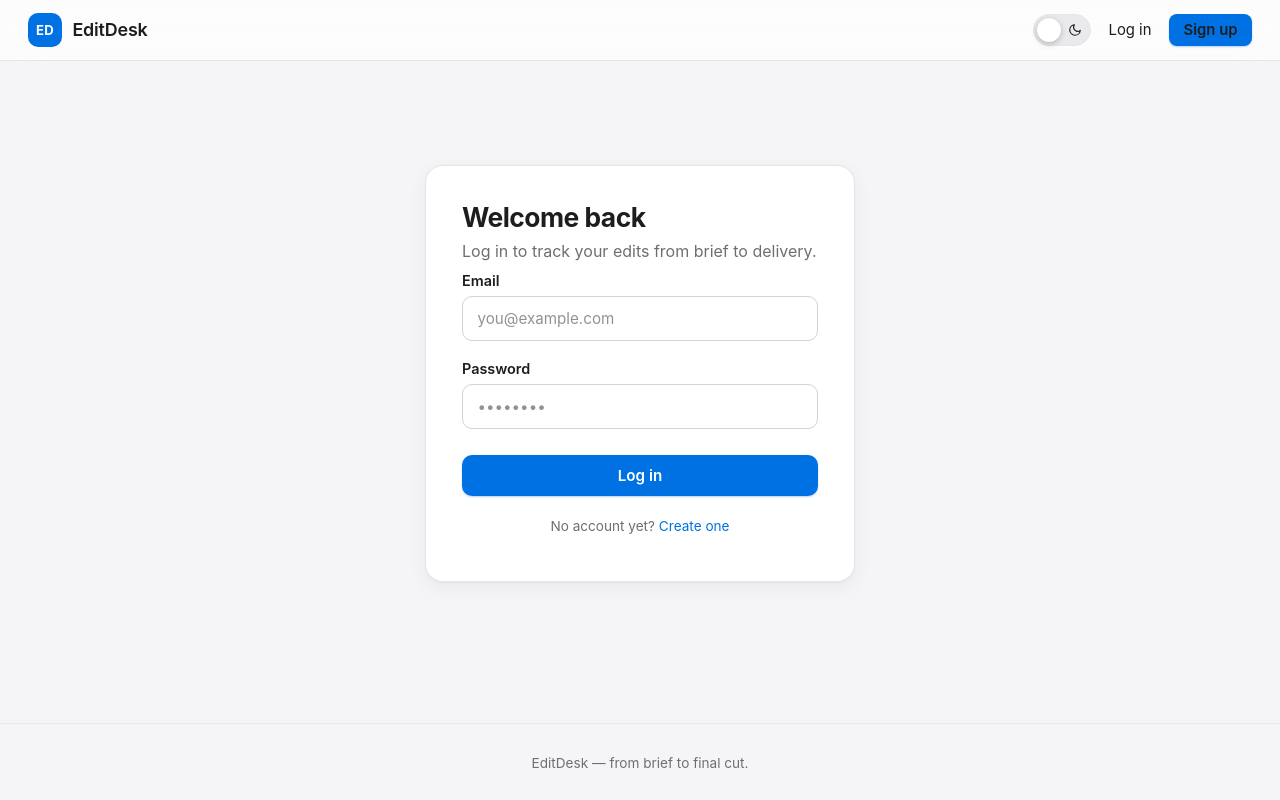
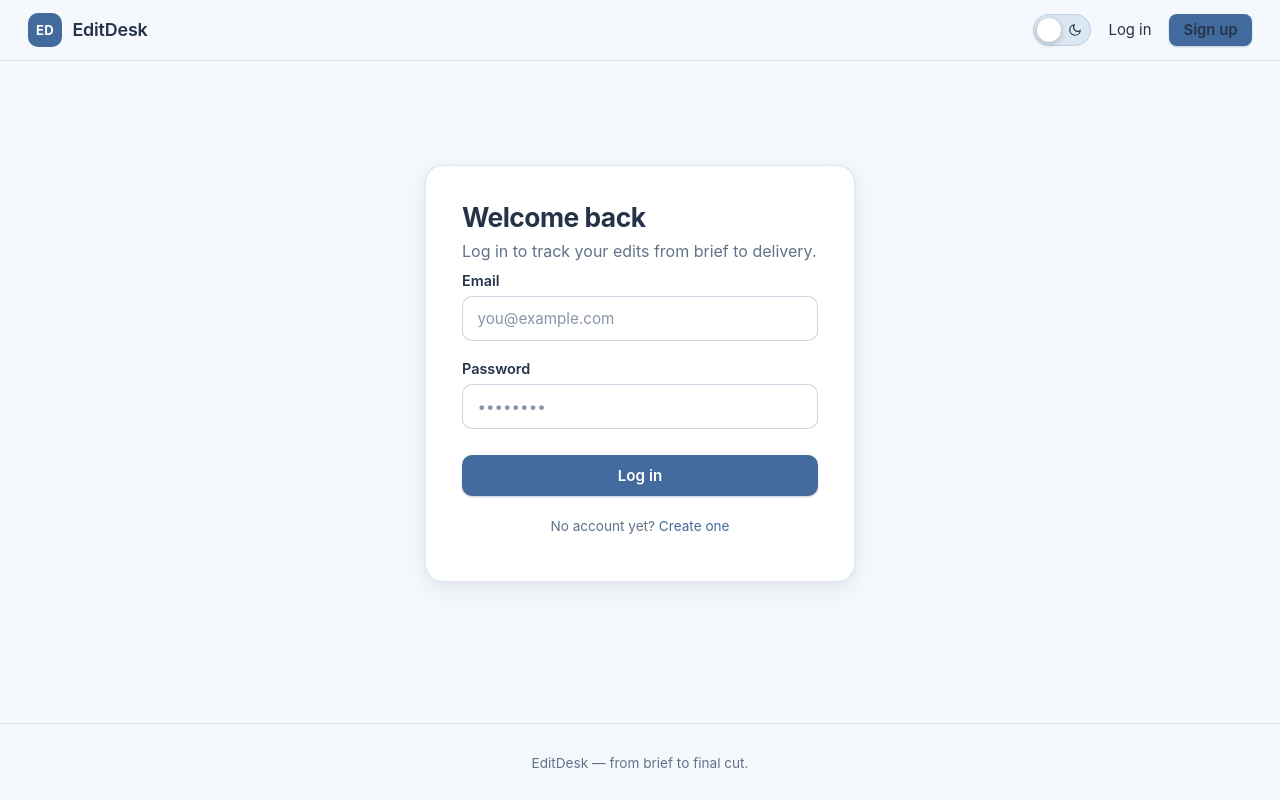
Before and after one commit to AteebAH96/editdesk, a React (Vite) app in the folder client/: page /login in a window 1280 px wide. Built offline with nearby package versions, Linux system fonts and the light colour scheme; no server answers.

Commit message:
Re-theme EditDesk to portfolio Powder Blue theme

```diff
--- a/client/src/styles.css
+++ b/client/src/styles.css
@@ -1,66 +1,66 @@
 /* EditDesk — Clean Minimal (Apple-inspired). Hand-written CSS, no frameworks. */
 
 :root {
-  /* Light theme (default) */
-  --bg: #f5f5f7;
+  /* Light theme (default) — Powder Blue */
+  --bg: #f5f8fc;
   --bg-elevated: #ffffff;
   --surface: #ffffff;
-  --surface-hover: #f5f5f7;
-  --border: #e5e5ea;
-  --border-strong: #d2d2d7;
-  --text: #1d1d1f;
-  --muted: #6e6e73;
-  --accent: #0071e3;
-  --accent-hover: #0077ed;
-  --accent-soft: rgba(0, 113, 227, 0.07);
-  --accent-ring: rgba(0, 113, 227, 0.16);
+  --surface-hover: #edf4fb;
+  --border: rgba(66, 106, 156, 0.16);
+  --border-strong: rgba(66, 106, 156, 0.28);
+  --text: #253349;
+  --muted: #61728a;
+  --accent: #426a9c;
+  --accent-hover: #3b6593;
+  --accent-soft: rgba(66, 106, 156, 0.08);
+  --accent-ring: rgba(66, 106, 156, 0.18);
   --success-bg: #e7f6ec;
   --success: #1d8127;
   --warning-bg: #fef3e0;
   --warning: #9a6200;
   --info-bg: #e8f1fe;
-  --info: #0060cc;
+  --info: #3b6593;
   --review-bg: #f1eafb;
   --review: #7a3fd1;
   --danger-bg: #fdecea;
   --danger: #d70015;
   --danger-text: #d70015;
-  --navbar-bg: rgba(255, 255, 255, 0.72);
-  --shadow-card: 0 1px 2px rgba(0, 0, 0, 0.04), 0 6px 20px rgba(0, 0, 0, 0.05);
-  --shadow-card-hover: 0 2px 6px rgba(0, 0, 0, 0.05), 0 14px 34px rgba(0, 0, 0, 0.09);
-  --shadow-btn: 0 1px 2px rgba(0, 90, 200, 0.28);
+  --navbar-bg: rgba(245, 248, 252, 0.78);
+  --shadow-card: 0 2px 8px rgba(37, 51, 73, 0.05), 0 8px 24px rgba(37, 51, 73, 0.07);
+  --shadow-card-hover: 0 2px 6px rgba(37, 51, 73, 0.06), 0 14px 34px rgba(37, 51, 73, 0.10);
+  --shadow-btn: 0 1px 2px rgba(66, 106, 156, 0.35);
   --radius: 14px;
   --radius-lg: 18px;
   --font: -apple-system, BlinkMacSystemFont, "SF Pro Display", "SF Pro Text", Inter, "Segoe UI", system-ui, sans-serif;
 }
 
-/* Dark theme — activated via data-theme="dark" on <html> */
+/* Dark theme — "slate night", activated via data-theme="dark" on <html> */
 [data-theme="dark"] {
-  --bg: #1d1d1f;
-  --bg-elevated: #2d2d2f;
-  --surface: #2d2d2f;
-  --surface-hover: #3a3a3c;
-  --border: #3a3a3c;
-  --border-strong: #48484a;
-  --text: #f5f5f7;
-  --muted: #98989d;
-  --accent: #0a84ff;
-  --accent-hover: #409cff;
-  --accent-soft: rgba(10, 132, 255, 0.13);
-  --accent-ring: rgba(10, 132, 255, 0.28);
+  --bg: #111b29;
+  --bg-elevated: #1e2e42;
+  --surface: #1e2e42;
+  --surface-hover: #273a50;
+  --border: rgba(155, 191, 227, 0.18);
+  --border-strong: rgba(155, 191, 227, 0.3);
+  --text: #edf4fc;
+  --muted: #9aadc4;
+  --accent: #9bbfe3;
+  --accent-hover: #8eb8e5;
+  --accent-soft: rgba(155, 191, 227, 0.12);
+  --accent-ring: rgba(155, 191, 227, 0.28);
   --success-bg: rgba(48, 209, 88, 0.14);
   --success: #30d158;
   --warning-bg: rgba(255, 159, 10, 0.14);
   --warning: #ff9f0a;
-  --info-bg: rgba(10, 132, 255, 0.14);
-  --info: #64b5ff;
+  --info-bg: rgba(142, 184, 229, 0.14);
+  --info: #8eb8e5;
   --review-bg: rgba(191, 90, 242, 0.14);
   --review: #bf5af2;
   --danger-bg: rgba(255, 69, 58, 0.12);
   --danger: #ff6961;
   --danger-text: #ff6961;
-  --navbar-bg: rgba(29, 29, 31, 0.72);
-  --shadow-card: 0 1px 2px rgba(0, 0, 0, 0.35), 0 8px 24px rgba(0, 0, 0, 0.3);
+  --navbar-bg: rgba(17, 27, 41, 0.78);
+  --shadow-card: 0 2px 8px rgba(0, 0, 0, 0.25), 0 8px 24px rgba(0, 0, 0, 0.3);
   --shadow-card-hover: 0 2px 6px rgba(0, 0, 0, 0.4), 0 16px 40px rgba(0, 0, 0, 0.38);
   --shadow-btn: 0 1px 2px rgba(0, 0, 0, 0.45);
 }
@@ -203,7 +203,7 @@ p { margin: 0.45rem 0; line-height: 1.6; }
   height: 32px;
   border-radius: 999px;
   border: 1px solid var(--border);
-  background: #e9e9ee;
+  background: #dbe7f3;
   cursor: pointer;
   padding: 0;
   outline: none;
@@ -212,12 +212,12 @@ p { margin: 0.45rem 0; line-height: 1.6; }
 }
 
 .theme-switch:focus-visible {
-  box-shadow: 0 0 0 4px rgba(0, 113, 227, 0.25);
+  box-shadow: 0 0 0 4px rgba(66, 106, 156, 0.25);
 }
 
 .theme-switch.is-dark {
-  background: #3a3a3f;
-  border-color: #48484e;
+  background: #2a3c55;
+  border-color: rgba(155, 191, 227, 0.3);
 }
 
 .theme-switch-icon {
@@ -235,7 +235,7 @@ p { margin: 0.45rem 0; line-height: 1.6; }
 .theme-switch-icon-sun { left: 8px; opacity: 1; }
 .theme-switch-icon-moon { right: 8px; opacity: 1; }
 .theme-switch.is-dark .theme-switch-icon-sun { opacity: 1; color: #ffffff; }
-.theme-switch:not(.is-dark) .theme-switch-icon-moon { opacity: 1; color: #1d1d1f; }
+.theme-switch:not(.is-dark) .theme-switch-icon-moon { opacity: 1; color: #253349; }
 
 .theme-switch-knob {
   position: absolute;
```
